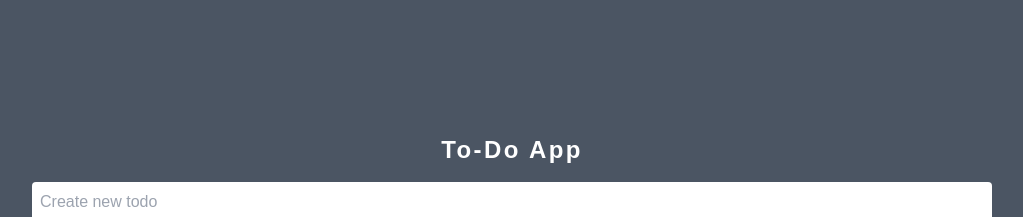
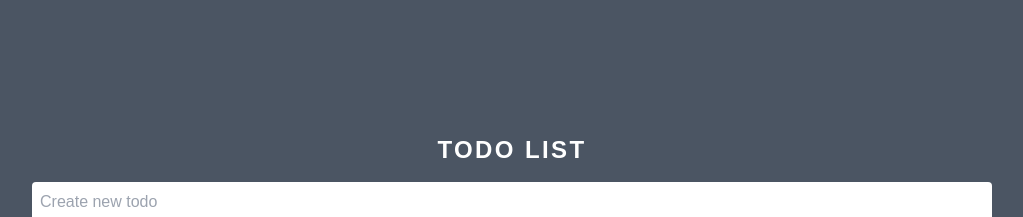
Before and after one commit to Alihanayd/todo-react, a React (Create React App) app: page / in a window 1280 px wide. Shown: the part 202-419 px from the top of the page, without its empty margins (128-1151 px from the left). Built offline with nearby package versions, Linux system fonts and the light colour scheme.

Commit message:
fix(header):: text

```diff
--- a/src/components/Header.js
+++ b/src/components/Header.js
@@ -1,11 +1,13 @@
-import React from 'react';
+import React from "react";
 
 const Header = () => {
-    return (
-        <div className=''>
-            <h1 className='text-white text-2xl font-bold tracking-widest'>To-Do App</h1>
-        </div>
-    );
+  return (
+    <div className="">
+      <h1 className="text-white text-2xl font-bold tracking-widest">
+        TODO LIST
+      </h1>
+    </div>
+  );
 };
 
 export default Header;
```
